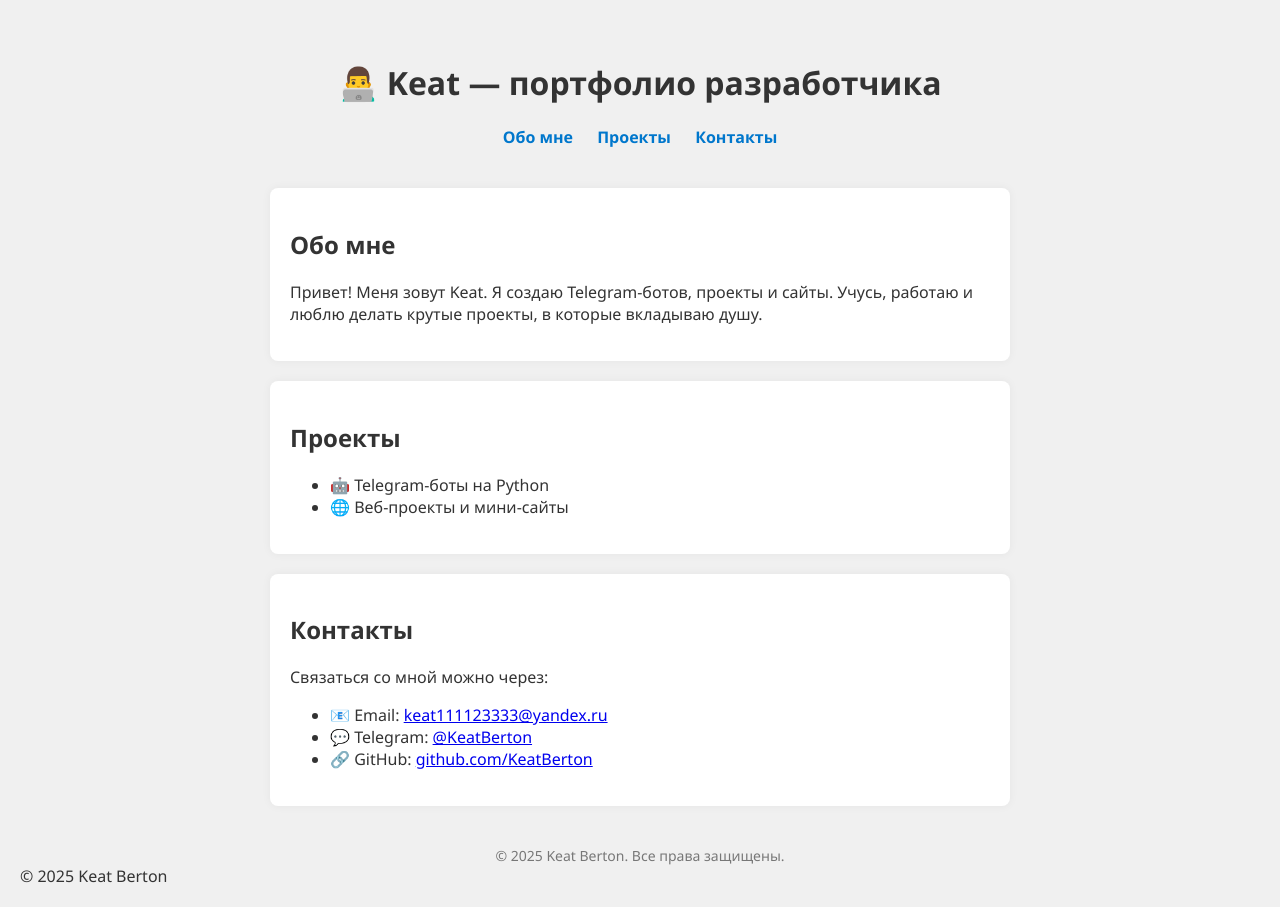
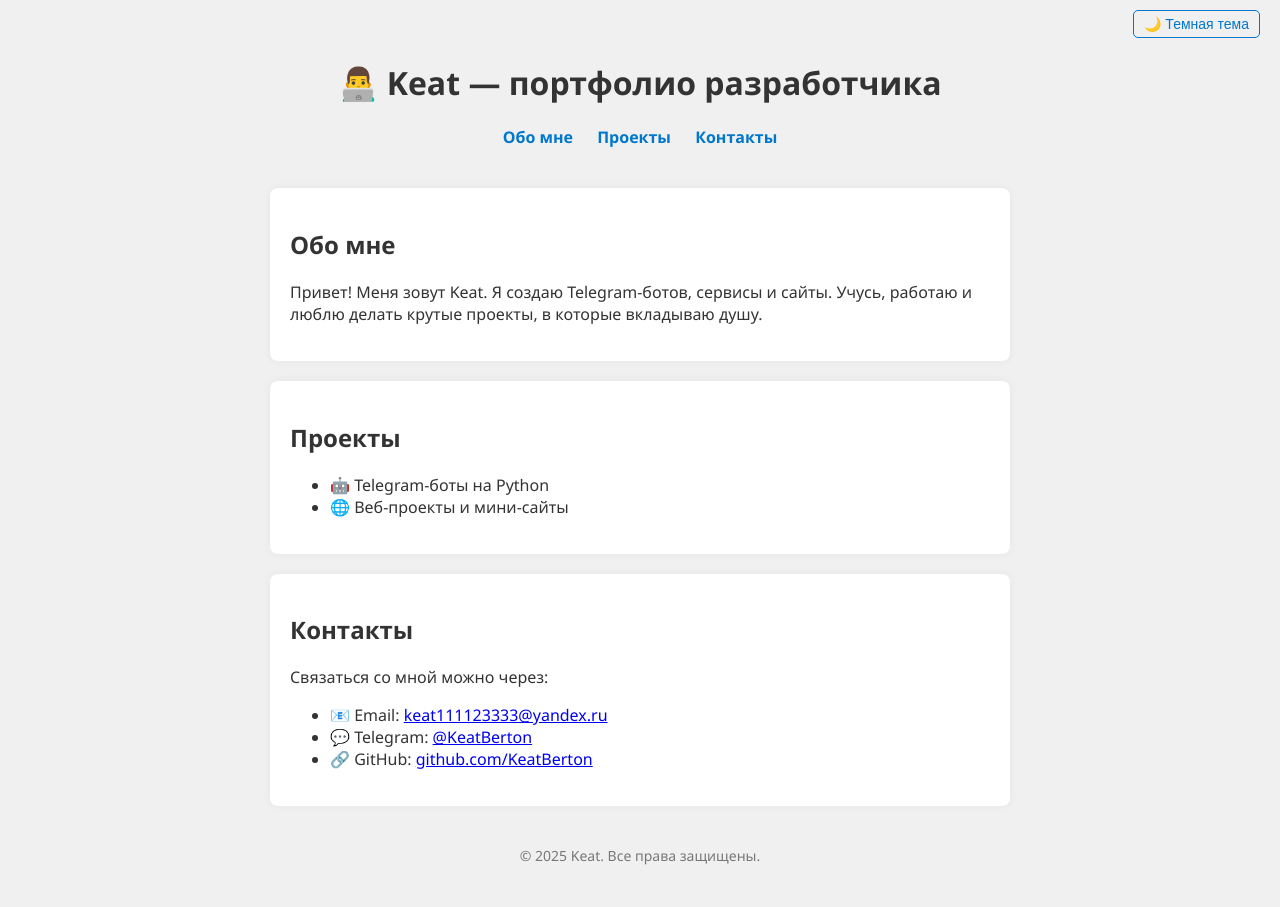
Before and after one commit to KeatBerton/KeatBerton.github.io, a plain HTML site: page index.html in a window 1280 px wide. After the commit the page ends 885 px from the top, so only its background shows below. Drawn offline with Linux system fonts and the light colour scheme.

Commit message:
Update index.html
Обновлённый index.html с кнопкой и JavaScript

```diff
--- a/index.html
+++ b/index.html
@@ -7,6 +7,8 @@
   <link rel="stylesheet" href="styles.css" />
 </head>
 <body>
+
+  <button class="theme-toggle" onclick="toggleTheme()">🌙 Темная тема</button>
 
   <header>
     <h1>👨‍💻 Keat — портфолио разработчика</h1>
@@ -19,13 +21,13 @@
 
   <section id="about">
     <h2>Обо мне</h2>
-    <p>Привет! Меня зовут Keat. Я создаю Telegram-ботов, проекты и сайты. Учусь, работаю и люблю делать крутые проекты, в которые вкладываю душу.</p>
+    <p>Привет! Меня зовут Keat. Я создаю Telegram-ботов, сервисы и сайты. Учусь, работаю и люблю делать крутые проекты, в которые вкладываю душу.</p>
   </section>
 
   <section id="projects">
     <h2>Проекты</h2>
     <ul>
-      <li>🤖 Telegram-боты на Python </li>
+      <li>🤖 Telegram-боты на Python</li>
       <li>🌐 Веб-проекты и мини-сайты</li>
     </ul>
   </section>
@@ -34,20 +36,27 @@
     <h2>Контакты</h2>
     <p>Связаться со мной можно через:</p>
     <ul>
-      <li>📧 Email: <a href="mailto:keat111123333@yandex.ru">keat111123333@yandex.ru</a></li>
+      <li>📧 Email: <a href="keat111123333@yandex.ru">keat111123333@yandex.ru</a></li>
       <li>💬 Telegram: <a href="https://t.me/KeatBerton" target="_blank">@KeatBerton</a></li>
       <li>🔗 GitHub: <a href="https://github.com/KeatBerton" target="_blank">github.com/KeatBerton</a></li>
     </ul>
   </section>
 
   <footer>
-    © 2025 Keat Berton. Все права защищены.
+    © 2025 Keat. Все права защищены.
   </footer>
+
+  <script>
+    function toggleTheme() {
+      document.body.classList.toggle('dark');
+      const btn = document.querySelector('.theme-toggle');
+      if (document.body.classList.contains('dark')) {
+        btn.textContent = '☀️ Светлая тема';
+      } else {
+        btn.textContent = '🌙 Темная тема';
+      }
+    }
+  </script>
 
 </body>
 </html>
-  © 2025 Keat Berton
-</footer>
-
-</body>
-</html>
```
